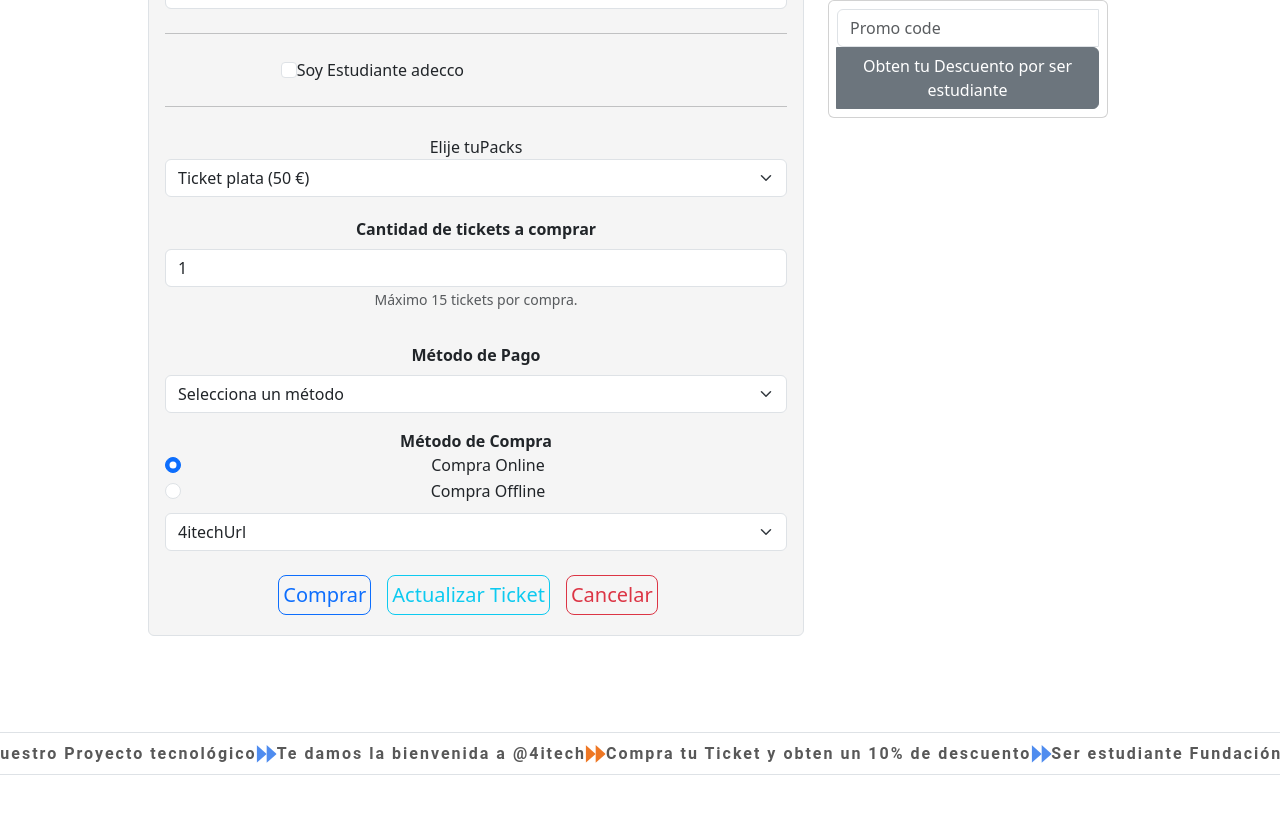
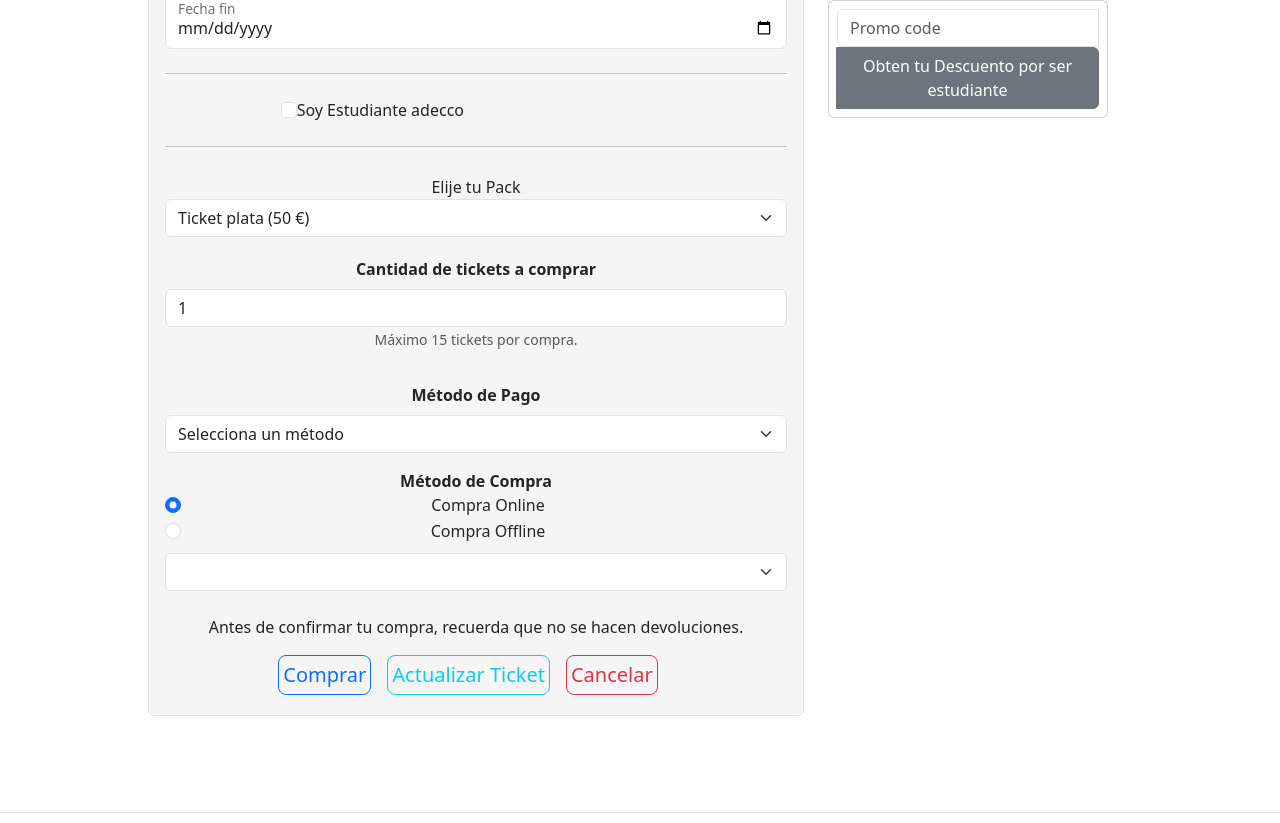
Before and after one commit to angelmaria/4ITECH, an Angular app: page /tickets/1/buy in a window 1280 px wide. Shown: the part 600-1423 px from the top of the page. Built offline with nearby package versions, Linux system fonts and the light colour scheme; no server answers.

Commit message:
Style Ticket

```diff
--- a/src/app/ticket-list/ticket-list.component.html
+++ b/src/app/ticket-list/ticket-list.component.html
@@ -15,7 +15,7 @@
          <i class="fa fa-calendar"></i>
          <time>
            <span>Conectando Mentes,Creando Futuro... </span>
-           <span>09:00 a.m to 17:00 pm</span>
+           <span>09:00 a.m a 17:00 pm</span>
          </time>
         </div>
         <div class="even-info">
@@ -40,7 +40,7 @@
          <i class="fa fa-calendar"></i>
          <time>
            <span>Conectando Mentes,Creando Futuro... </span>
-           <span>09:00 a.m to 17:00 pm</span>
+           <span>09:00 a.m a 17:00 pm</span>
          </time>
         </div>
         <div class="even-info">
@@ -95,6 +95,9 @@
       </div>
     </div>
   </h4>
+
+
+
 
 
 
--- a/src/app/ticket-order-buy-form/ticket-order-buy-form.component.html
+++ b/src/app/ticket-order-buy-form/ticket-order-buy-form.component.html
@@ -19,6 +19,7 @@
                <div class="col-lg-8 border rounded p-3" style="background-color: #f5f5f5;">
                   <div class="py-1 text-center">
       <h4 class="mb-3">Datos de la compra</h4>
+
       @if (showFinishMessage) {
         <ngb-alert type="primary" [dismissible]="false" style="min-height:150px;" class="my-5">
           Compra completada con éxito.
@@ -27,12 +28,14 @@
           <br>
           Podrás ver tu pedido en tus reservas ingresando con tu cuenta, para soporte contacte con
           <a href="mailto:spam@4itech.com">spam&commat;4itech.com</a>.
-          <button class="w-100 btn btn-primary btn-lg mb-5 mt-5" routerLink="/ticketOrderBuys">Volver a ticketr</button>
+          <img class="d-block mx-auto mb-4" src="/assets/Ticket/img/Entrada.gif" alt="" width="72" height="57">
+          <button class="w-100 btn btn-primary btn-lg mb-5 mt-5" routerLink="/ticketOrderBuys">Volver a ticket</button>
         </ngb-alert>
       } @else {
         <form class="needs-validation" novalidate="" [formGroup]="ticketOrderBuyForm" (submit)="save()">
           <!-- Aquí iran las fechas de inicio reserva y fecha fin reserva -->
           <div class="form-floating mb-3">
+            <p>Selecciona los días que deseas asistir a nuestro evento:</p>
             <input type="date" class="form-control" id="startDate"
             formControlName="startDate" placeholder="yyyy-mm-dd" (change)="calculatePrice()">
             <label for="startDate">Fecha inicio</label>
@@ -53,11 +56,11 @@
           <hr class="my-4">
           <!-- Selector de  packs -->
           <div class="py-1 text-center">
-            <label for="extraService">Elije tuPacks</label>
+            <label for="extraService">Elije tu Pack</label>
             <select class="form-select" id="extraService" formControlName="extraService" (change)="calculatePrice()">
               <option value="0">Ticket plata (50 €)</option>
               <option value="20">Ticket oro (50 €)</option>
-              <option value="50">Ticket Premium (100 €)</option>
+              <option value="50">Ticket Diamante (100 €)</option>
             </select>
 
           </div>
@@ -90,9 +93,14 @@
 
         <div class="py-2 mb-3 text-center">
           <select class="form-select" id="codigoqrUrl">
-            <option >4itechUrl</option>
+            <select class="form-select form-input" id="paymentMethod">
+              <option selected disabled>Este es tu codigo</option>
+            <option >4itech Url</option>
           </select>
-        </div>
+        </select>
+      </div>
+
+        <p>Antes de confirmar tu compra, recuerda que no se hacen devoluciones.</p>
           <button type="submit" class="btn btn-lg btn-outline-primary p-1 me-3">Comprar</button>
           <button type="submit" class="btn btn-lg btn-outline-info p-1 me-3">Actualizar Ticket</button>
           <button type="button" class="btn btn-lg btn-outline-danger p-1 me-3" [routerLink]="['/tickets', ticket?.id]">Cancelar</button>
```
Also changed, not shown: src/assets/Ticket/CompraOrden.png (added), src/assets/Ticket/Entrada.png (added).
